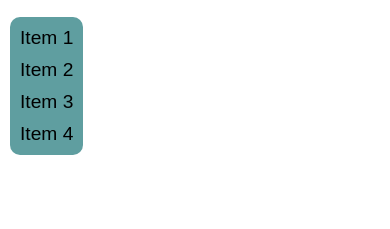
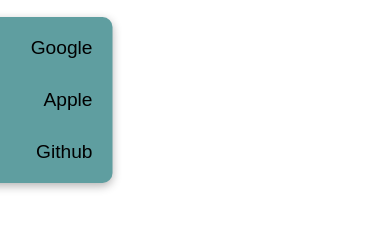
Before and after one commit to Philip-Bachl/Experiments, a plain HTML site: page nav_menu/index.html in a window 390 px wide. Both pictures are taken after a click on the element 29 px from the left and 31 px from the top of the page. Shown: the part 57-286 px from the top of the page. Drawn offline with Linux system fonts and the light colour scheme.

Commit message:
added links

```diff
--- a/nav_menu/index.html
+++ b/nav_menu/index.html
@@ -13,10 +13,15 @@
             <svg xmlns="http://www.w3.org/2000/svg" viewBox="0 0 448 450"><path d="M0 96C0 78.3 14.3 64 32 64H416c17.7 0 32 14.3 32 32s-14.3 32-32 32H32C14.3 128 0 113.7 0 96zM0 256c0-17.7 14.3-32 32-32H416c17.7 0 32 14.3 32 32s-14.3 32-32 32H32c-17.7 0-32-14.3-32-32zM448 416c0 17.7-14.3 32-32 32H32c-17.7 0-32-14.3-32-32s14.3-32 32-32H416c17.7 0 32 14.3 32 32z"/></svg>
         </div>
         <ul>
-            <li>Item 1</li>
-            <li>Item 2</li>
-            <li>Item 3</li>
-            <li>Item 4</li>
+            <a href="www.google.com">
+                <li>Google</li>
+            </a>
+            <a href="www.apple.com">
+                <li>Apple</li>
+            </a>
+            <a href="www.github.com">
+                <li>Github</li>
+            </a>
         </ul>
     </nav>
 </body>
--- a/nav_menu/style.css
+++ b/nav_menu/style.css
@@ -17,13 +17,18 @@
     background-color: cadetblue;
     list-style: none;
     border-radius: 10px;
+    box-shadow: 0px 3px 10px 0px rgba(0, 0, 0, 0.3);
 
     transition: transform ease-out 0.3s;
 }
 
-nav li {
-    white-space: nowrap;
-    white-space-collapse: preserve;
+a {
+    color: inherit;
+    text-decoration: none;
+}
+
+a:visited {
+    color: inherit;
 }
 
 nav {
@@ -33,6 +38,13 @@
     padding: 10px;
 
     align-items: center;
+}
+
+nav li {
+    padding: 10px;
+
+    white-space: nowrap;
+    white-space-collapse: preserve;
 }
 
 .nav-button {
@@ -54,12 +66,13 @@
     ul {
         transform: translateX(-200%);
 
-        width: fit-content;
+        width: 50%;
 
         flex-direction: column;
+        align-items: end;
     }
 
     .open {
-        transform: translateX(0%);
+        transform: translateX(-50%);
     }
 }
```
Also changed, not shown: nav_menu/Unbenannt.png (deleted), nav_menu/border.svg (added).
